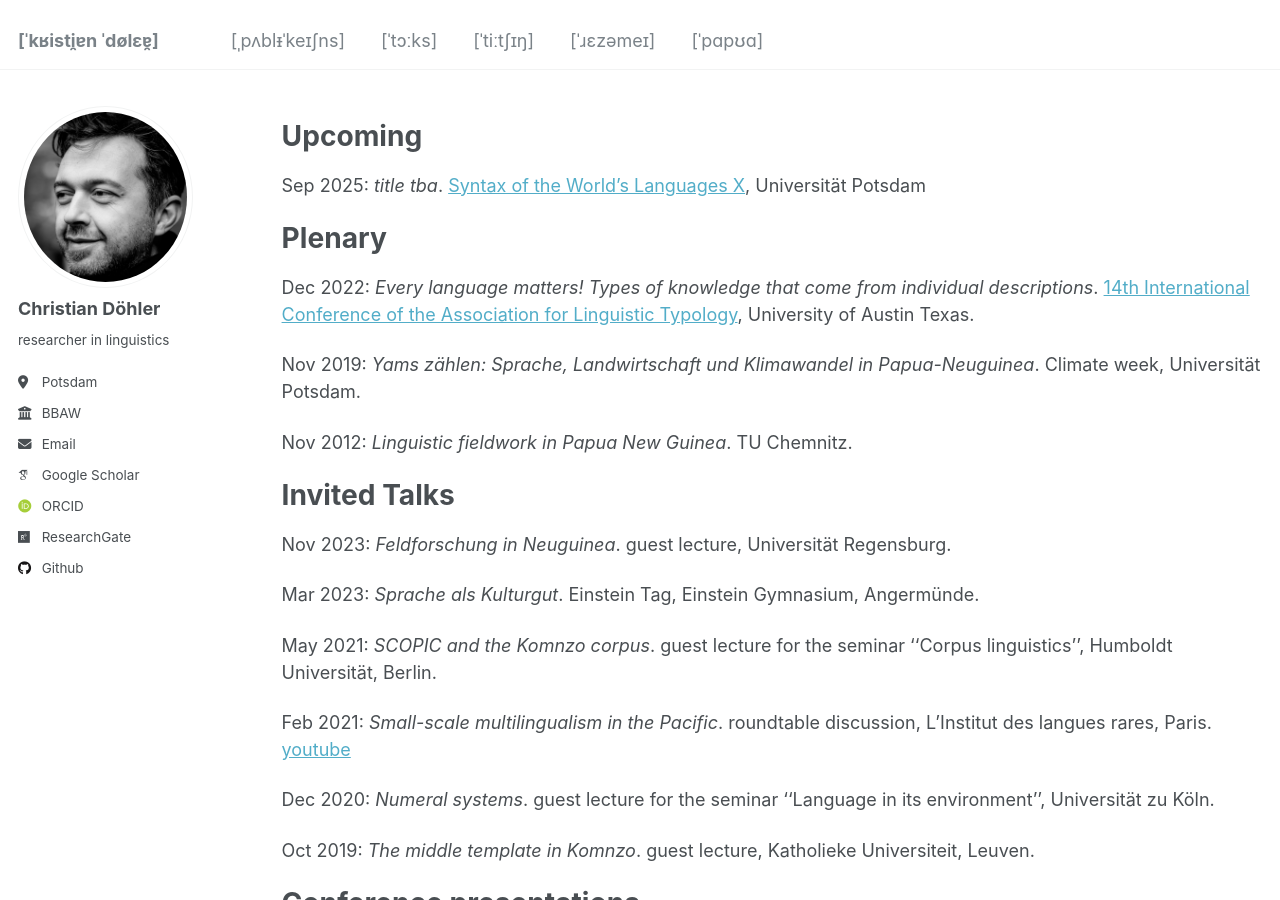
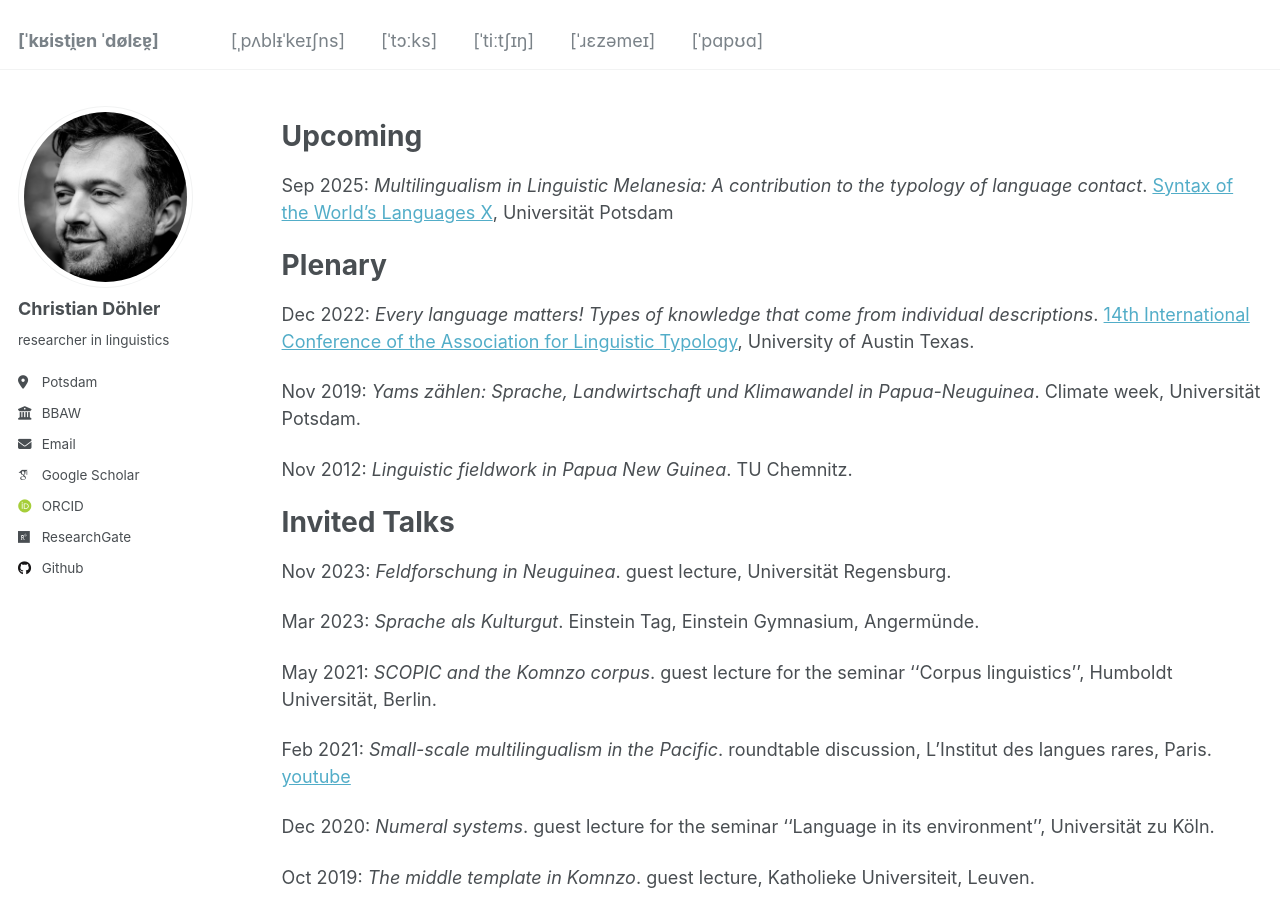
Before and after one commit to chrdoe/chrdoe.github.io, a Jekyll site: the page built from _pages/talks.md, in a window 1280 px wide and 900 px high. Built offline with Jekyll 4.4.1, drawn with Linux system fonts in a browser that asks for light colours; some web fonts are replaced.

Commit message:
Update talks.md

```diff
--- a/_pages/talks.md
+++ b/_pages/talks.md
@@ -8,7 +8,7 @@ author_profile: true
 Upcoming
 ====
 
-Sep 2025: *title tba*. [Syntax of the World's Languages X](https://sites.google.com/view/swl-x/home), Universität Potsdam
+Sep 2025: *Multilingualism in Linguistic Melanesia: A contribution to the typology of language contact*. [Syntax of the World's Languages X](https://sites.google.com/view/swl-x/home), Universität Potsdam
 
 Plenary
 ====
```
